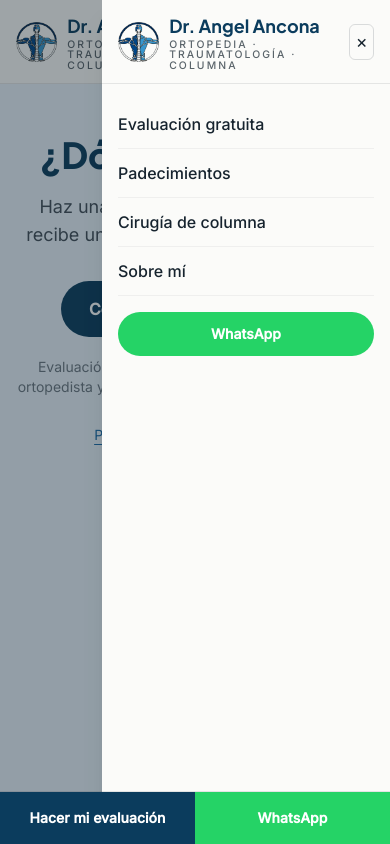
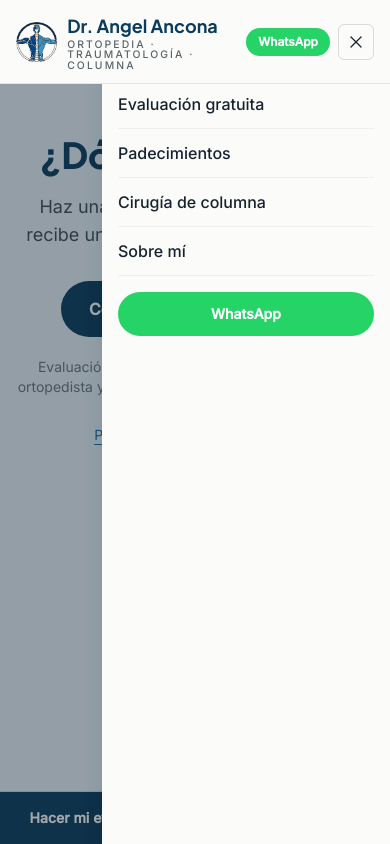
Before and after one commit to Ancona31/dranconacolumna-next, a Next.js app: page / in a window 390 px wide. Both pictures are taken after a click on the button "Abrir menú". Shown: the top 844 px of the page. Built offline with nearby package versions, Linux system fonts and the light colour scheme.

Commit message:
Fase 2C.2: animaciones de interacción globales

```diff
--- a/src/app/globals.css
+++ b/src/app/globals.css
@@ -47,6 +47,13 @@ body {
   }
 }
 
+/* Scroll suave solo si el usuario no pidió reducir movimiento. */
+@media (prefers-reduced-motion: no-preference) {
+  html {
+    scroll-behavior: smooth;
+  }
+}
+
 /* Sistema de animación de entrada (Reveal).
    Sin la clase .js (no-JS / SEO) todo se muestra: no se aplica ningún estado
    oculto. Con .js los elementos .reveal entran de forma sutil. */
@@ -64,10 +71,60 @@ html.js .reveal.revealed {
   transform: none;
 }
 
+/* Transición de entrada entre páginas (template.tsx se re-monta al navegar). */
+@keyframes page-enter {
+  from {
+    opacity: 0;
+    transform: translateY(6px);
+  }
+  to {
+    opacity: 1;
+    transform: none;
+  }
+}
+
+.page-enter {
+  animation: page-enter 250ms ease-out;
+}
+
+/* Subrayado animado de los enlaces del nav de escritorio.
+   Pseudo-elemento con scale-x de 0 a 1 desde la izquierda. */
+.nav-link {
+  position: relative;
+}
+
+.nav-link::after {
+  content: "";
+  position: absolute;
+  left: 0;
+  bottom: -4px;
+  height: 2px;
+  width: 100%;
+  background-color: var(--color-accent);
+  transform: scaleX(0);
+  transform-origin: left;
+  transition: transform 200ms ease-out;
+}
+
+.nav-link:hover::after,
+.nav-link[aria-current="page"]::after {
+  transform: scaleX(1);
+}
+
+/* Respeto global a prefers-reduced-motion: neutraliza animaciones y
+   transiciones (incluye Reveal, drawer, botones y page-enter). */
 @media (prefers-reduced-motion: reduce) {
   html.js .reveal {
     opacity: 1;
     transform: none;
-    transition: none;
+  }
+
+  *,
+  *::before,
+  *::after {
+    animation-duration: 0.01ms !important;
+    animation-iteration-count: 1 !important;
+    transition-duration: 0.01ms !important;
+    scroll-behavior: auto !important;
   }
 }
--- /dev/null
+++ b/src/app/template.tsx
@@ -0,0 +1,8 @@
+/**
+ * template.tsx se re-monta en cada navegación (a diferencia de layout.tsx),
+ * lo que reinicia la animación CSS "page-enter" de globals.css en cada cambio
+ * de página. Bajo prefers-reduced-motion la animación queda neutralizada.
+ */
+export default function Template({ children }: { children: React.ReactNode }) {
+  return <div className="page-enter">{children}</div>;
+}
--- a/src/components/home/ConditionsGrid.tsx
+++ b/src/components/home/ConditionsGrid.tsx
@@ -27,7 +27,7 @@ export default function ConditionsGrid() {
                     <Reveal key={c.slug} delay={i * 80} className="flex">
                       <Link
                         href={`/padecimientos/${c.slug}`}
-                        className="group flex flex-1 items-start justify-between gap-2 rounded-2xl border border-ink/10 bg-background p-5 transition-all duration-200 hover:-translate-y-0.5 hover:border-accent hover:shadow-md"
+                        className="group flex flex-1 items-start justify-between gap-2 rounded-2xl border border-ink/10 bg-background p-5 transition duration-200 ease-out hover:-translate-y-0.5 hover:border-accent hover:shadow-md"
                       >
                         <span className="flex flex-col">
                           <span className="font-heading text-base font-semibold text-ink">
--- a/src/components/home/Differentiators.tsx
+++ b/src/components/home/Differentiators.tsx
@@ -47,7 +47,7 @@ export default function Differentiators() {
         <div className="mt-8 grid gap-6 md:grid-cols-3">
           {CARDS.map(({ Icon, title, text, photo, link }, i) => (
             <Reveal key={title} delay={i * 80} className="flex">
-              <div className="group flex flex-1 flex-col overflow-hidden rounded-2xl border border-primary/10 bg-background transition-all duration-200 md:hover:-translate-y-[3px] md:hover:shadow-lg">
+              <div className="group flex flex-1 flex-col overflow-hidden rounded-2xl border border-primary/10 bg-background transition duration-200 ease-out md:hover:-translate-y-[3px] md:hover:shadow-lg">
                 <PhotoPlaceholder
                   label={photo}
                   flush
--- a/src/components/home/Locations.tsx
+++ b/src/components/home/Locations.tsx
@@ -38,7 +38,7 @@ export default function Locations() {
                     href={link}
                     target="_blank"
                     rel="noopener noreferrer"
-                    className="mt-5 w-full rounded-full bg-whatsapp py-3 text-center font-body text-sm font-semibold text-white transition-opacity hover:opacity-90"
+                    className="mt-5 w-full rounded-full bg-whatsapp py-3 text-center font-body text-sm font-semibold text-white transition duration-150 hover:opacity-90 active:scale-[0.985]"
                   >
                     Agendar en {loc.ciudad}
                   </a>
--- a/src/components/layout/Header.tsx
+++ b/src/components/layout/Header.tsx
@@ -3,6 +3,8 @@
 import { useEffect, useState } from "react";
 import Link from "next/link";
 import Image from "next/image";
+import { usePathname } from "next/navigation";
+import { Menu, X } from "lucide-react";
 import { MAIN_NAV, WHATSAPP_DEFAULT_MESSAGE } from "@/lib/nav";
 import { buildWhatsAppLink } from "@/lib/whatsapp";
 import { TAGLINE } from "@/lib/config";
@@ -31,8 +33,15 @@ function Logo() {
 }
 
 export default function Header() {
-  const [open, setOpen] = useState(false);
+  const pathname = usePathname();
   const [scrolled, setScrolled] = useState(false);
+
+  // Drawer: `mounted` = presente en el DOM; `entered` = en posición abierta.
+  // El cierre no desmonta de golpe: se dispara la salida y se desmonta al
+  // terminar la transición (onTransitionEnd) con fallback de setTimeout.
+  const [mounted, setMounted] = useState(false);
+  const [entered, setEntered] = useState(false);
+
   const whatsappLink = buildWhatsAppLink(WHATSAPP_DEFAULT_MESSAGE);
 
   useEffect(() => {
@@ -42,9 +51,52 @@ export default function Header() {
     return () => window.removeEventListener("scroll", onScroll);
   }, []);
 
+  // Tras montar, en el siguiente frame pasamos a estado "abierto" para que la
+  // transición de entrada se anime desde la posición cerrada.
+  useEffect(() => {
+    if (!mounted) return;
+    const id = requestAnimationFrame(() => setEntered(true));
+    return () => cancelAnimationFrame(id);
+  }, [mounted]);
+
+  // Bloquea el scroll del body mientras el drawer esté presente.
+  useEffect(() => {
+    if (!mounted) return;
+    const previous = document.body.style.overflow;
+    document.body.style.overflow = "hidden";
+    return () => {
+      document.body.style.overflow = previous;
+    };
+  }, [mounted]);
+
+  function openDrawer() {
+    setMounted(true);
+  }
+
+  function closeDrawer() {
+    setEntered(false);
+    // Fallback por si onTransitionEnd no dispara (misma duración que la salida).
+    window.setTimeout(() => setMounted(false), 250);
+  }
+
+  function toggleDrawer() {
+    if (mounted) {
+      closeDrawer();
+    } else {
+      openDrawer();
+    }
+  }
+
+  function isActive(href: string) {
+    return href === "/"
+      ? pathname === "/"
+      : pathname === href || pathname.startsWith(`${href}/`);
+  }
+
   return (
+    <>
       <header
-      className={`sticky top-0 z-40 border-b border-ink/10 bg-background transition-shadow duration-200 ${
+        className={`sticky top-0 z-[60] border-b border-ink/10 bg-background transition-shadow duration-200 ${
           scrolled ? "shadow-sm" : "shadow-none"
         }`}
       >
@@ -53,20 +105,26 @@ export default function Header() {
 
           {/* Navegación de escritorio */}
           <nav className="hidden items-center gap-6 md:flex">
-          {MAIN_NAV.map((item) => (
+            {MAIN_NAV.map((item) => {
+              const active = isActive(item.href);
+              return (
                 <Link
                   key={item.href}
                   href={item.href}
-              className="font-body text-sm font-medium text-ink transition-colors hover:text-accent"
+                  aria-current={active ? "page" : undefined}
+                  className={`nav-link font-body text-sm font-medium transition-colors duration-150 ${
+                    active ? "text-accent" : "text-ink hover:text-accent"
+                  }`}
                 >
                   {item.label}
                 </Link>
-          ))}
+              );
+            })}
             <a
               href={whatsappLink}
               target="_blank"
               rel="noopener noreferrer"
-            className="rounded-full bg-whatsapp px-4 py-2 text-sm font-semibold text-white transition-opacity hover:opacity-90"
+              className="rounded-full bg-whatsapp px-4 py-2 text-sm font-semibold text-white transition duration-150 hover:opacity-90 active:scale-[0.985]"
             >
               WhatsApp
             </a>
@@ -78,53 +136,69 @@ export default function Header() {
               href={whatsappLink}
               target="_blank"
               rel="noopener noreferrer"
-            className="rounded-full bg-whatsapp px-3 py-1.5 text-xs font-semibold text-white"
+              className="rounded-full bg-whatsapp px-3 py-1.5 text-xs font-semibold text-white transition duration-150 hover:opacity-90 active:scale-[0.985]"
             >
               WhatsApp
             </a>
             <button
               type="button"
-            aria-label="Abrir menú"
-            aria-expanded={open}
-            onClick={() => setOpen(true)}
-            className="flex h-9 w-9 items-center justify-center rounded-md border border-ink/15 text-ink"
+              aria-label={mounted ? "Cerrar menú" : "Abrir menú"}
+              aria-expanded={mounted}
+              onClick={toggleDrawer}
+              className="relative flex h-9 w-9 items-center justify-center rounded-md border border-ink/15 text-ink"
             >
-            <span className="flex flex-col gap-1">
-              <span className="block h-0.5 w-5 bg-ink" />
-              <span className="block h-0.5 w-5 bg-ink" />
-              <span className="block h-0.5 w-5 bg-ink" />
-            </span>
+              {/* Ícono hamburguesa ⇄ X: rotación + fade cruzado */}
+              <Menu
+                className={`absolute h-5 w-5 transition-[transform,opacity] duration-200 ${
+                  entered ? "rotate-90 opacity-0" : "rotate-0 opacity-100"
+                }`}
+                strokeWidth={1.5}
+                aria-hidden="true"
+              />
+              <X
+                className={`absolute h-5 w-5 transition-[transform,opacity] duration-200 ${
+                  entered ? "rotate-0 opacity-100" : "-rotate-90 opacity-0"
+                }`}
+                strokeWidth={1.5}
+                aria-hidden="true"
+              />
             </button>
           </div>
         </div>
+      </header>
 
-      {/* Drawer móvil */}
-      {open && (
+      {/* Drawer móvil (bajo el header z-[60], que queda siempre accesible) */}
+      {mounted && (
         <div className="fixed inset-0 z-50 md:hidden">
           <div
-            className="absolute inset-0 bg-ink/40"
-            onClick={() => setOpen(false)}
+            className={`absolute inset-0 bg-ink/40 transition-opacity duration-200 ${
+              entered ? "opacity-100" : "opacity-0"
+            }`}
+            onClick={closeDrawer}
             aria-hidden="true"
           />
-          <div className="absolute right-0 top-0 flex h-full w-72 max-w-[80%] flex-col bg-background shadow-xl">
-            <div className="flex items-center justify-between border-b border-ink/10 px-4 py-3">
-              <Logo />
-              <button
-                type="button"
-                aria-label="Cerrar menú"
-                onClick={() => setOpen(false)}
-                className="flex h-9 w-9 items-center justify-center rounded-md border border-ink/15 text-lg text-ink"
+          <div
+            role="dialog"
+            aria-modal="true"
+            aria-label="Menú"
+            onTransitionEnd={(e) => {
+              if (e.propertyName === "transform" && !entered) {
+                setMounted(false);
+              }
+            }}
+            className={`absolute right-0 top-0 flex h-full w-72 max-w-[80%] flex-col bg-background pt-16 shadow-xl transition-transform ${
+              entered
+                ? "translate-x-0 duration-[250ms] ease-out"
+                : "translate-x-full duration-200 ease-in"
+            }`}
           >
-                <span aria-hidden="true">&times;</span>
-              </button>
-            </div>
             <nav className="flex flex-col p-4">
               {MAIN_NAV.map((item) => (
                 <Link
                   key={item.href}
                   href={item.href}
-                  onClick={() => setOpen(false)}
-                  className="border-b border-ink/5 py-3 font-body text-base font-medium text-ink"
+                  onClick={closeDrawer}
+                  className="border-b border-ink/5 py-3 font-body text-base font-medium text-ink transition-colors duration-150 hover:text-accent"
                 >
                   {item.label}
                 </Link>
@@ -133,8 +207,8 @@ export default function Header() {
                 href={whatsappLink}
                 target="_blank"
                 rel="noopener noreferrer"
-                onClick={() => setOpen(false)}
-                className="mt-4 rounded-full bg-whatsapp px-4 py-3 text-center text-sm font-semibold text-white"
+                onClick={closeDrawer}
+                className="mt-4 rounded-full bg-whatsapp px-4 py-3 text-center text-sm font-semibold text-white transition duration-150 hover:opacity-90 active:scale-[0.985]"
               >
                 WhatsApp
               </a>
@@ -142,6 +216,6 @@ export default function Header() {
           </div>
         </div>
       )}
-    </header>
+    </>
   );
 }
--- a/src/components/layout/MobileActionBar.tsx
+++ b/src/components/layout/MobileActionBar.tsx
@@ -9,7 +9,7 @@ export default function MobileActionBar() {
     <div className="fixed inset-x-0 bottom-0 z-40 flex border-t border-ink/10 md:hidden">
       <Link
         href="/evaluacion"
-        className="flex-1 bg-primary py-4 text-center font-body text-sm font-semibold text-white"
+        className="flex-1 bg-primary py-4 text-center font-body text-sm font-semibold text-white transition duration-150 active:scale-[0.985]"
       >
         Hacer mi evaluación
       </Link>
@@ -17,7 +17,7 @@ export default function MobileActionBar() {
         href={whatsappLink}
         target="_blank"
         rel="noopener noreferrer"
-        className="flex-1 bg-whatsapp py-4 text-center font-body text-sm font-semibold text-white"
+        className="flex-1 bg-whatsapp py-4 text-center font-body text-sm font-semibold text-white transition duration-150 active:scale-[0.985]"
       >
         WhatsApp
       </a>
--- a/src/components/layout/WhatsAppFloat.tsx
+++ b/src/components/layout/WhatsAppFloat.tsx
@@ -10,7 +10,7 @@ export default function WhatsAppFloat() {
       target="_blank"
       rel="noopener noreferrer"
       aria-label="Contactar por WhatsApp"
-      className="fixed bottom-6 right-6 z-40 hidden h-14 w-14 items-center justify-center rounded-full bg-whatsapp text-white shadow-lg transition-transform hover:scale-105 md:flex"
+      className="fixed bottom-6 right-6 z-40 hidden h-14 w-14 items-center justify-center rounded-full bg-whatsapp text-white shadow-lg transition-transform duration-200 ease-out hover:scale-105 active:scale-[0.985] md:flex"
     >
       <svg
         viewBox="0 0 24 24"
--- a/src/components/ui/Button.tsx
+++ b/src/components/ui/Button.tsx
@@ -33,7 +33,7 @@ export default function ButtonLink({
   external = false,
   className = "",
 }: ButtonLinkProps) {
-  const classes = `inline-flex items-center justify-center gap-2 rounded-full font-body font-semibold transition-colors ${variants[variant]} ${sizes[size]} ${className}`;
+  const classes = `inline-flex items-center justify-center gap-2 rounded-full font-body font-semibold transition duration-150 active:scale-[0.985] ${variants[variant]} ${sizes[size]} ${className}`;
 
   if (external) {
     return (
```
Lines whose indentation alone changed are shown as unchanged.
